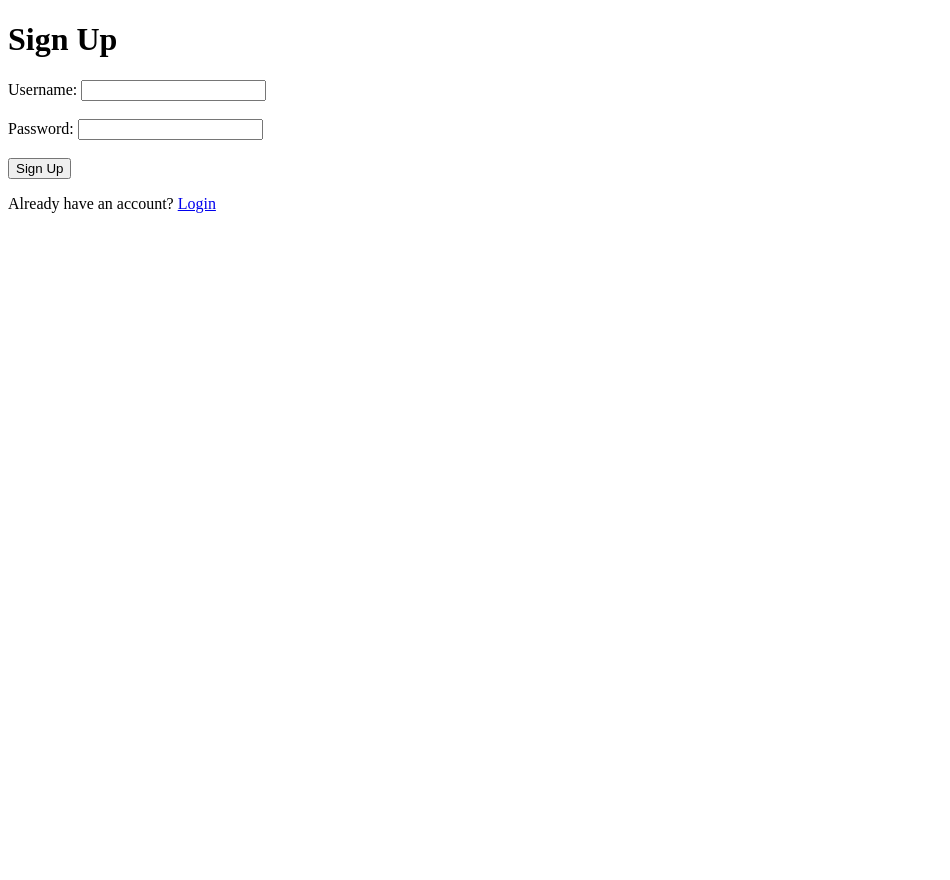
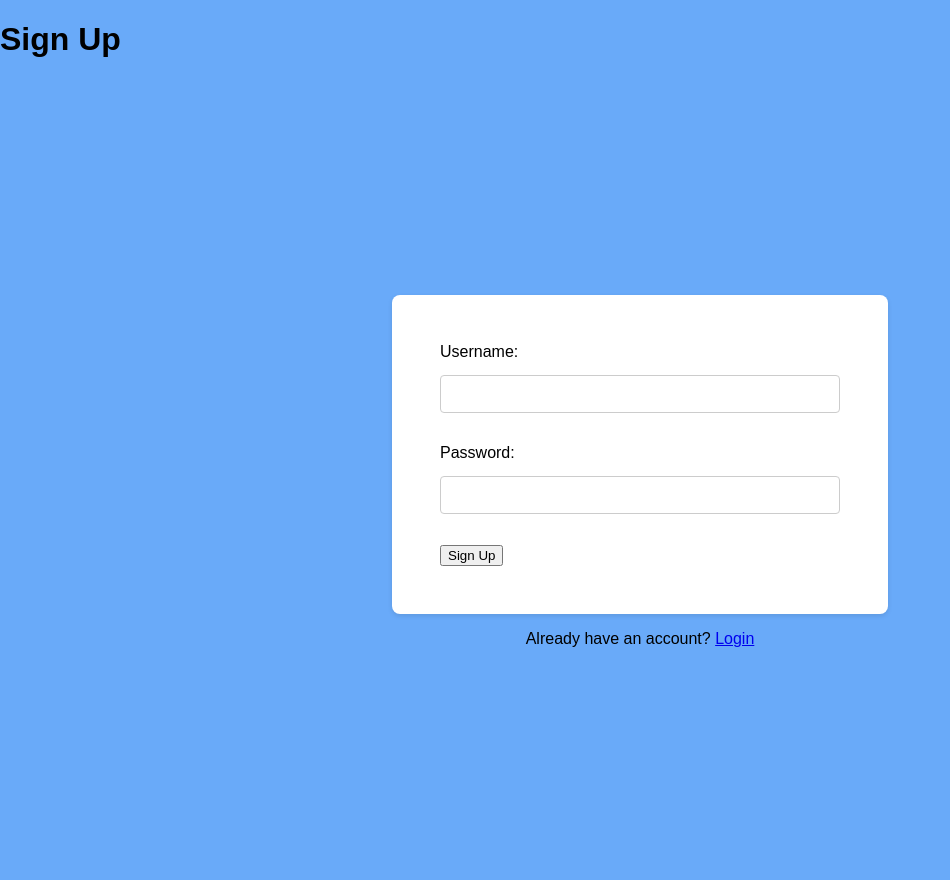
Before and after one commit to Chris-moreton12/MyRecipes, a Flask app: page /signup in a window 1280 px wide. Shown: the whole page, without its empty margins (0-950 px from the left). Before the commit the page ends 213 px from the top, so only its background shows below. Run offline with Flask 2, Linux system fonts and the light colour scheme.

Commit message:
css link added to signup page and body placed in container

```diff
--- a/templates/signup.html
+++ b/templates/signup.html
@@ -4,9 +4,11 @@
     <meta charset="UTF-8">
     <meta name="viewport" content="width=device-width, initial-scale=1.0">
     <title>Sign Up</title>
+    <link rel="stylesheet" href="{{ url_for('static', filename='css/style.css') }}">
 </head>
 <body>
     <h1>Sign Up</h1>
+    <div class="login-container">
     <form action="{{ url_for('signup') }}" method="POST">
         <label for="username">Username:</label>
         <input type="text" name="username" required><br><br>
@@ -15,5 +17,6 @@
         <button type="submit">Sign Up</button>
     </form>
     <p>Already have an account? <a href="{{ url_for('login') }}">Login</a></p>
+</div>
 </body>
 </html>
```
